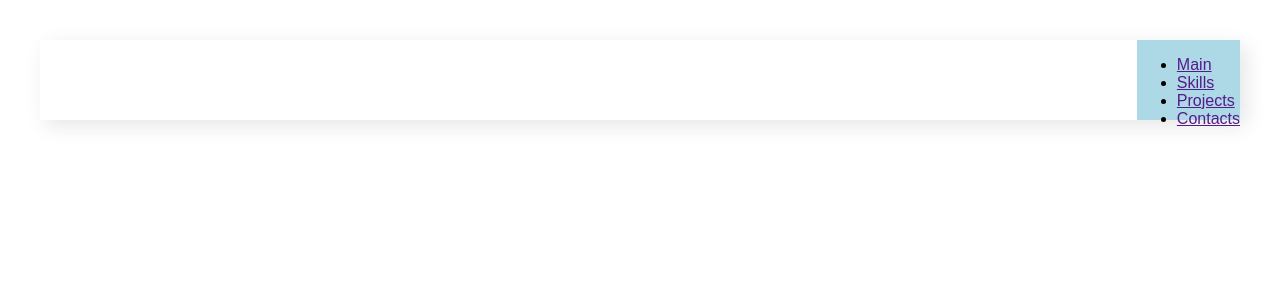
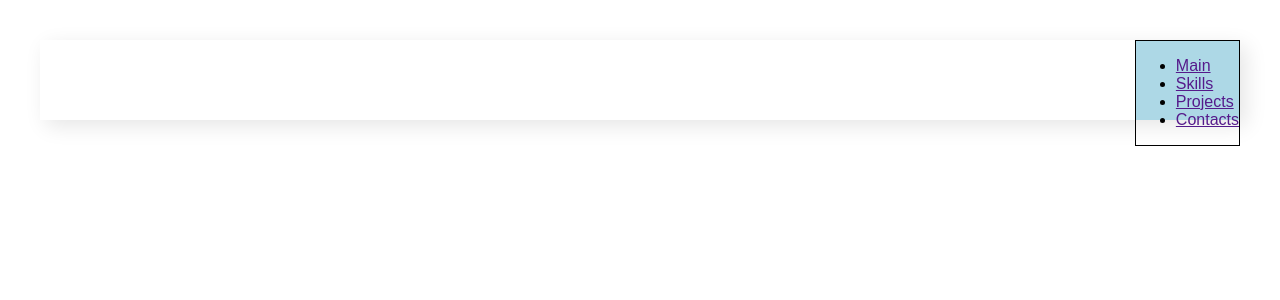
Before and after one commit to Vechorka/Portfolio, a React (Create React App) app: page / in a window 1280 px wide. Shown: the top 300 px of the page. Built offline with nearby package versions, Linux system fonts and the light colour scheme.

Commit message:
init: start

```diff
--- a/src/App.js
+++ b/src/App.js
@@ -1,5 +1,5 @@
 import classes from './App.module.css'
-import {Header} from "./Components/Header";
+import {Header} from "./Components/Header/Header";
 import React from "react";
 
 
--- /dev/null
+++ b/src/Components/Header/Header.jsx
@@ -0,0 +1,9 @@
+import React from "react";
+import classes from './Header.module.css'
+import {Nav} from "./Nav";
+
+export const Header = () => {
+    return <div className={classes.header}>
+        <Nav/>
+    </div>
+}
--- a/src/Components/Header.jsx
+++ b/src/Components/Header/Nav.jsx
@@ -1,8 +1,8 @@
 import React from "react";
-import classes from './Header.module.css'
+import classes from './Nav.module.css'
 
-export const Header = () => {
-    return <div className={classes.header}>
+export const Nav = () => {
+    return <div className={classes.nav}>
         <nav>
             <ul>
                 <li><a href="">Main</a></li>
--- /dev/null
+++ b/src/Components/Header/Nav.module.css
@@ -0,0 +1,3 @@
+.nav {
+    border: 1px solid;
+}
```
Also changed, not shown: src/Components/Header/Header.module.css (renamed from src/Components/Header.module.css).
